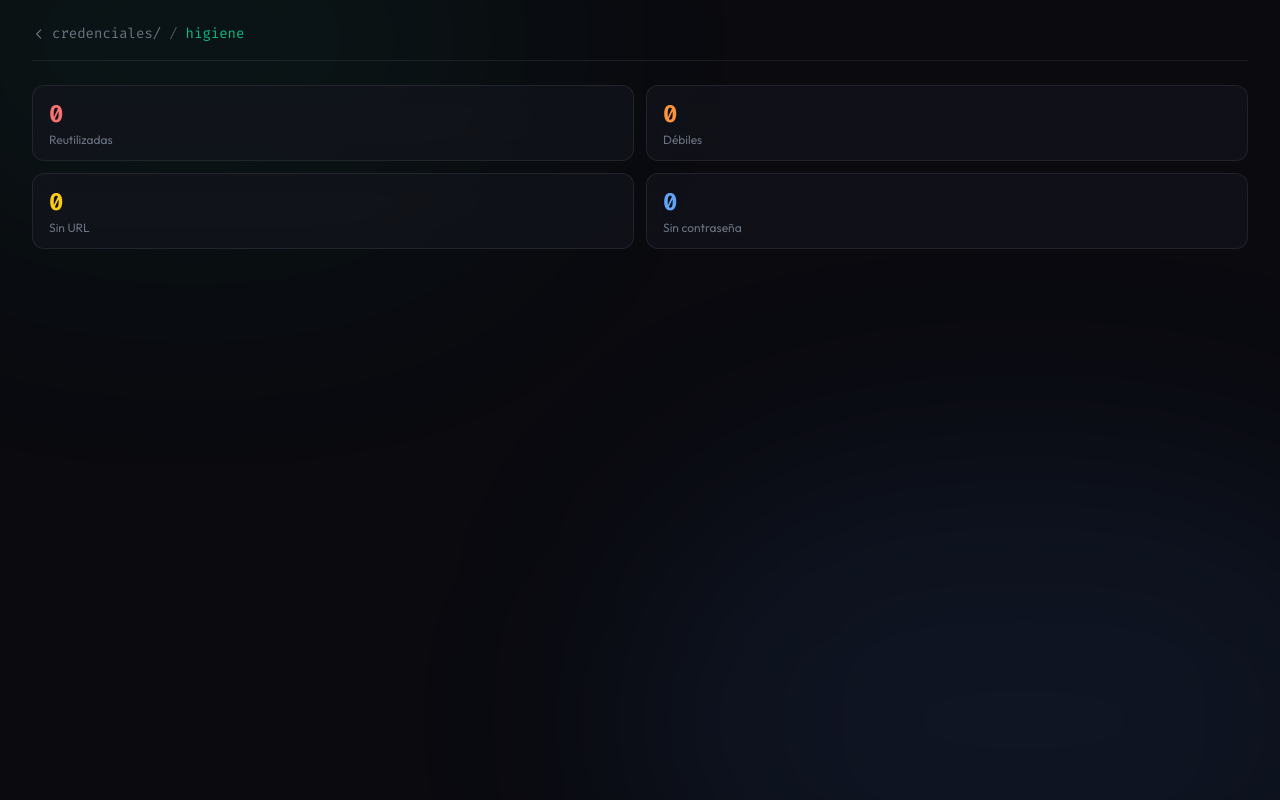
After one commit to JeisonNovoa/dev-hub, a Python web app: template app/templates/credentials/hygiene.html in a window 1280 px wide. The commit adds this page. Run offline with Jinja, Linux system fonts and the light colour scheme; the template is opened without the code that fills it, so the values that code supplies are empty; some libraries are stand-ins or nearby versions.

Commit message:
feat: informe de higiene de contrasenas en /credentials/higiene
- Detecta contrasenas reutilizadas (grupos), debiles (con motivo), credenciales sin URL y sin contrasena (metodo email)
- El analisis ocurre en memoria del servidor: las contrasenas jamas llegan al HTML (test que lo garantiza)
- OAuth sin contrasena no cuenta como problema (es lo esperado)
- Boton higiene en la pagina de credenciales; cada hallazgo enlaza al detalle para corregirlo
- 14 tests nuevos (219 en total)

```diff
--- /dev/null
+++ b/app/templates/credentials/hygiene.html
@@ -0,0 +1,131 @@
+{% extends "base.html" %}
+
+{% block title %}Higiene de contraseñas — Dev Hub{% endblock %}
+
+{% block content %}
+
+<!-- Breadcrumb -->
+<div class="flex items-center gap-2 text-sm font-mono mb-6 border-b border-surface-border pb-4 -mt-2 min-w-0">
+  <a href="/credentials" class="flex items-center gap-1.5 text-gray-500 hover:text-gray-300 transition-colors shrink-0">
+    <svg class="w-3.5 h-3.5" fill="none" stroke="currentColor" viewBox="0 0 24 24">
+      <path stroke-linecap="round" stroke-linejoin="round" stroke-width="2" d="M15 19l-7-7 7-7" />
+    </svg>
+    credenciales/
+  </a>
+  <span class="text-gray-600 shrink-0">/</span>
+  <span class="text-accent">higiene</span>
+</div>
+
+<div class="max-w-3xl space-y-5">
+
+  <!-- Resumen -->
+  <div class="grid grid-cols-2 sm:grid-cols-4 gap-3">
+    {% for label, value, color in [
+      ('Reutilizadas', report.reused | map('length') | sum, 'text-red-400'),
+      ('Débiles', report.weak | length, 'text-orange-400'),
+      ('Sin URL', report.no_url | length, 'text-yellow-400'),
+      ('Sin contraseña', report.no_password | length, 'text-blue-400'),
+    ] %}
+    <div class="px-4 py-3 bg-surface-card/60 backdrop-blur-md border border-surface-border rounded-xl">
+      <p class="text-2xl font-bold font-mono {{ color }}">{{ value }}</p>
+      <p class="text-xs text-gray-500 mt-0.5">{{ label }}</p>
+    </div>
+    {% endfor %}
+  </div>
+
+  {% if report.issues == 0 %}
+  <div class="bg-surface-card/60 backdrop-blur-md border border-accent/30 rounded-xl px-5 py-8 text-center">
+    <p class="text-accent font-mono font-semibold mb-1">✓ Bóveda sana</p>
+    <p class="text-sm text-gray-500">Ninguna de tus {{ report.total }} credenciales tiene problemas detectables.</p>
+  </div>
+  {% endif %}
+
+  <!-- Reutilizadas -->
+  {% if report.reused %}
+  <section class="bg-surface-card/60 backdrop-blur-md border border-surface-border rounded-xl overflow-hidden shadow-sm">
+    <div class="px-5 py-3 border-b border-surface-border">
+      <h2 class="text-xs font-mono font-semibold text-red-400 uppercase tracking-widest">contraseñas reutilizadas</h2>
+      <p class="text-xs text-gray-600 mt-1">Si un sitio se filtra, todos los que comparten contraseña quedan expuestos. Cámbialas por contraseñas únicas.</p>
+    </div>
+    <div class="divide-y divide-surface-border">
+      {% for group in report.reused %}
+      <div class="px-5 py-3.5">
+        <p class="text-xs font-mono text-gray-600 mb-2">misma contraseña en {{ group | length }} credenciales:</p>
+        <div class="flex flex-wrap gap-2">
+          {% for cred in group %}
+          <a href="/credentials/{{ cred.id }}"
+             class="inline-flex items-center gap-1.5 text-xs px-2.5 py-1.5 rounded-lg bg-surface border border-red-800/40 text-gray-300 hover:border-red-500/60 hover:text-gray-100 transition-colors max-w-full">
+            <span class="truncate max-w-[24ch]">{{ cred.label }}</span>
+            {% if cred.username %}<span class="text-gray-600 font-mono truncate max-w-[20ch]">{{ cred.username }}</span>{% endif %}
+          </a>
+          {% endfor %}
+        </div>
+      </div>
+      {% endfor %}
+    </div>
+  </section>
+  {% endif %}
+
+  <!-- Débiles -->
+  {% if report.weak %}
+  <section class="bg-surface-card/60 backdrop-blur-md border border-surface-border rounded-xl overflow-hidden shadow-sm">
+    <div class="px-5 py-3 border-b border-surface-border">
+      <h2 class="text-xs font-mono font-semibold text-orange-400 uppercase tracking-widest">contraseñas débiles</h2>
+      <p class="text-xs text-gray-600 mt-1">Fáciles de adivinar por fuerza bruta. Usa el generador al editarlas.</p>
+    </div>
+    <div class="divide-y divide-surface-border">
+      {% for cred, reason in report.weak %}
+      <a href="/credentials/{{ cred.id }}" class="flex items-center gap-3 px-5 py-3 hover:bg-surface-hover transition-colors min-w-0">
+        <span class="flex-1 min-w-0">
+          <span class="block text-sm text-gray-200 truncate">{{ cred.label }}</span>
+          {% if cred.username %}<span class="block text-xs font-mono text-gray-600 truncate">{{ cred.username }}</span>{% endif %}
+        </span>
+        <span class="text-xs font-mono text-orange-400 shrink-0">{{ reason }}</span>
+      </a>
+      {% endfor %}
+    </div>
+  </section>
+  {% endif %}
+
+  <!-- Sin URL -->
+  {% if report.no_url %}
+  <section class="bg-surface-card/60 backdrop-blur-md border border-surface-border rounded-xl overflow-hidden shadow-sm">
+    <div class="px-5 py-3 border-b border-surface-border">
+      <h2 class="text-xs font-mono font-semibold text-yellow-400 uppercase tracking-widest">sin url</h2>
+      <p class="text-xs text-gray-600 mt-1">La extensión nunca podrá ofrecerlas para autocompletar. Agrégales la URL del sitio.</p>
+    </div>
+    <div class="divide-y divide-surface-border">
+      {% for cred in report.no_url %}
+      <a href="/credentials/{{ cred.id }}" class="flex items-center gap-3 px-5 py-3 hover:bg-surface-hover transition-colors min-w-0">
+        <span class="flex-1 min-w-0">
+          <span class="block text-sm text-gray-200 truncate">{{ cred.label }}</span>
+          {% if cred.username %}<span class="block text-xs font-mono text-gray-600 truncate">{{ cred.username }}</span>{% endif %}
+        </span>
+      </a>
+      {% endfor %}
+    </div>
+  </section>
+  {% endif %}
+
+  <!-- Sin contraseña -->
+  {% if report.no_password %}
+  <section class="bg-surface-card/60 backdrop-blur-md border border-surface-border rounded-xl overflow-hidden shadow-sm">
+    <div class="px-5 py-3 border-b border-surface-border">
+      <h2 class="text-xs font-mono font-semibold text-blue-400 uppercase tracking-widest">sin contraseña</h2>
+      <p class="text-xs text-gray-600 mt-1">Marcadas como email+contraseña pero sin contraseña guardada. Complétalas, o cámbiales el método si entras con Google/GitHub.</p>
+    </div>
+    <div class="divide-y divide-surface-border">
+      {% for cred in report.no_password %}
+      <a href="/credentials/{{ cred.id }}" class="flex items-center gap-3 px-5 py-3 hover:bg-surface-hover transition-colors min-w-0">
+        <span class="flex-1 min-w-0">
+          <span class="block text-sm text-gray-200 truncate">{{ cred.label }}</span>
+          {% if cred.username %}<span class="block text-xs font-mono text-gray-600 truncate">{{ cred.username }}</span>{% endif %}
+        </span>
+      </a>
+      {% endfor %}
+    </div>
+  </section>
+  {% endif %}
+
+</div>
+{% endblock %}
```
Also changed, not shown: app/routers/ui/credentials.py (+26 -0 lines), app/services/password_hygiene.py (added, +79 -0 lines), app/templates/credentials/index.html (+14 -4 lines), tests/test_hygiene.py (added, +135 -0 lines).
